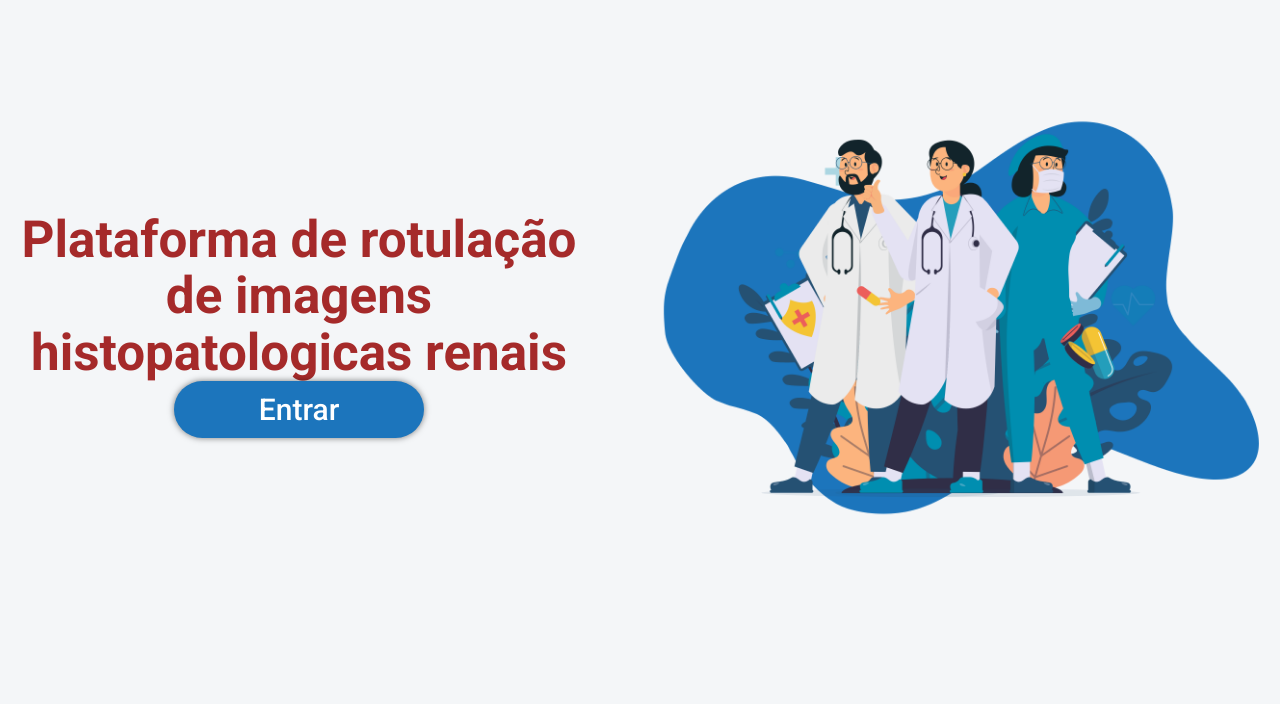
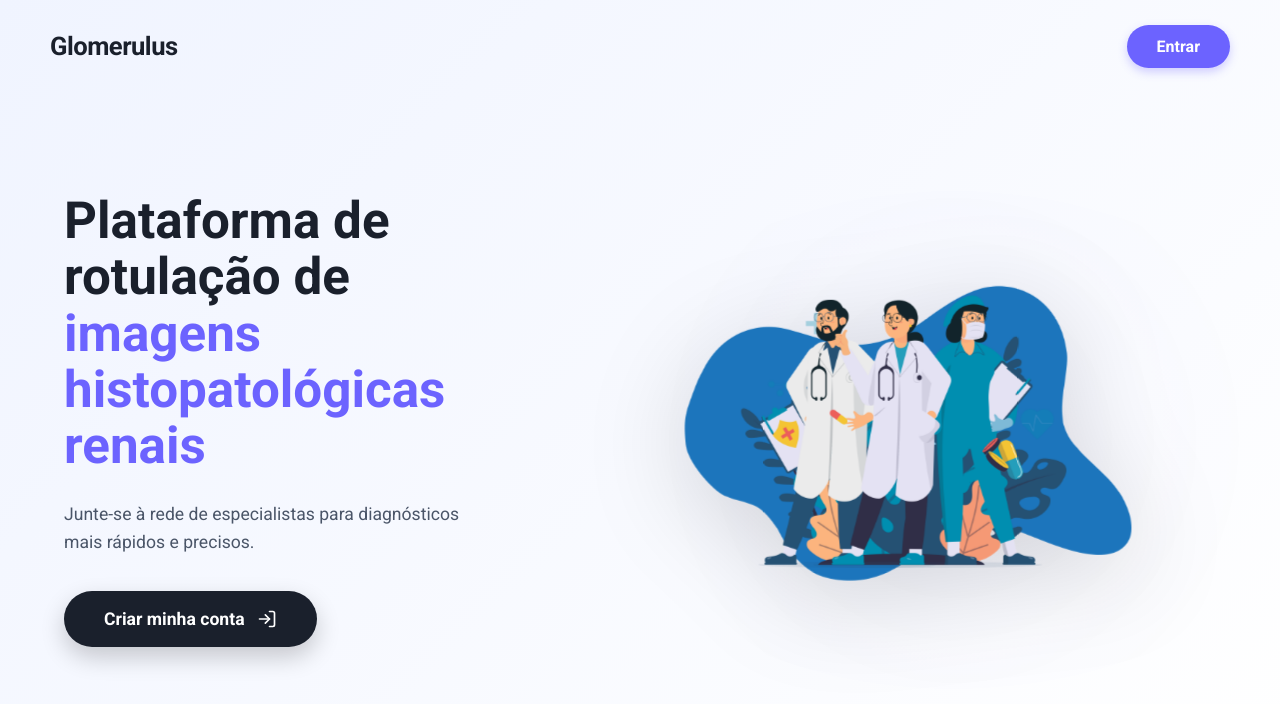
Before and after one commit to CaioBrun0/Glomerulus, a React (Vite) app: page / in a window 1280 px wide. Shown: the top 704 px of the page. Built offline with nearby package versions, Linux system fonts and the light colour scheme.

Commit message:
Modernizando a landingPage

```diff
--- a/src/pages/LandingPage/Landing.css
+++ b/src/pages/LandingPage/Landing.css
@@ -1,67 +1,236 @@
-body {
-  margin: 0;
-  background-color: white;
+/* --- CONFIGURAÇÕES GERAIS --- */
+:root {
+  --primary: #6C63FF;
+  --primary-hover: #5a52d5;
+  --dark-text: #1a202c;
+  --gray-text: #4a5568;
+  --bg-gradient: linear-gradient(135deg, #f0f4ff 0%, #ffffff 100%);
 }
 
-.principal {
+html, body {
+  margin: 0;
+  padding: 0;
+  height: 100%;
+  width: 100%;
+  overflow-x: hidden;
+  background: var(--bg-gradient) no-repeat fixed;
+}
+
+.landing-container {
+  min-height: 100vh;
+  width: 100%;
+  display: flex;
+  flex-direction: column;
+  position: relative;
+}
+
+.blurred {
+  filter: blur(5px);
+  pointer-events: none;
+}
+
+/* --- NAVBAR --- */
+.landing-nav {
+  width: 100%;
+  padding: 25px 50px; /* Mais padding lateral */
   display: flex;
   justify-content: space-between;
   align-items: center;
-  gap: 2rem;
-  color: brown;
-
+  position: absolute;
+  top: 0;
+  left: 0;
+  z-index: 10;
 }
 
-.principal img{
-  width: 100%;
-  max-width: 650px;
-  height: auto;
-
+.logo-text {
+  font-size: 1.6rem;
+  font-weight: 800;
+  color: var(--dark-text);
+  letter-spacing: -0.5px;
 }
 
-
-.text {
-  width: 100%;
-  max-width: 600px;
-  padding: 1rem;
-  text-align: center;
+/* --- BOTÃO ENTRAR (Novo Destaque) --- */
+.btn-nav {
+  /* Agora é SÓLIDO e ROXO, impossível não ver */
+  background-color: var(--primary);
+  color: white;
+  border: none;
+  padding: 12px 30px; /* Um pouco menor que o botão principal, mas visível */
+  border-radius: 30px;
+  font-weight: 700;
+  font-size: 1rem;
+  cursor: pointer;
+  transition: all 0.3s;
+  box-shadow: 0 4px 10px rgba(108, 99, 255, 0.3); /* Sombra roxa */
 }
 
-.text p{
-  font-size: 30px;
-  color: black;
+.btn-nav:hover {
+  transform: translateY(-2px);
+  background-color: var(--primary-hover);
+  box-shadow: 0 6px 15px rgba(108, 99, 255, 0.4);
 }
 
-.button {
-  background-color: #1C75BC;
-  color: white;
-  width: 100%;
-  max-width: 250px;
-  max-height: 60px;
-  border-radius: 30px;
-  font-size: 30px;
-  justify-content: center; /* alinha horizontalmente */
-  align-items: center;     /* alinha verticalmente */
-  padding: 10px 20px;
-  cursor: pointer;
-  box-shadow: 0px 0px 6px rgba(0, 0, 0, 0.5);
+/* --- HERO WRAPPER --- */
+.hero-wrapper {
+    flex: 1;
+    display: flex;
+    align-items: center;
+    justify-content: center;
+    width: 100%;
+    padding: 80px 2% 0 5%; /* Menos padding na direita para a imagem encostar */
+    overflow: visible; /* Permite a imagem vazar se quiser */
 }
 
-.button:hover{
-  opacity: 80%;
-  transform: scale(1.03);
-
+.hero-section {
+  width: 100%;
+  max-width: 1800px; /* Limite bem maior */
+  display: grid;
+  /* MUDANÇA: Texto fica com 35% e Imagem com 65% da tela */
+  grid-template-columns: 0.8fr 1.4fr;
+  align-items: center;
+  gap: 10px;
 }
 
-.blurred {
-  filter: blur(4px);
-  transition: filter 0.3s ease-in-out;
+/* --- TEXTO (Esquerda) --- */
+.hero-content {
+  display: flex;
+  flex-direction: column;
+  align-items: flex-start;
+  z-index: 2;
+  padding-bottom: 40px;
 }
 
-/*Parte debaixo da tela principal*/
+.hero-content h1 {
+  font-family: 'Roboto', sans-serif;
+  font-size: clamp(2.5rem, 4vw, 3.5rem);
+  line-height: 1.1;
+  color: var(--dark-text);
+  margin-bottom: 25px;
+  font-weight: 800;
+}
 
+.highlight {
+  color: var(--primary);
+  display: block;
+}
 
-.segunda-principal img {
+.hero-description {
+  font-size: 1.1rem;
+  color: var(--gray-text);
+  margin-bottom: 35px;
+  max-width: 480px; /* Texto um pouco mais estreito para dar espaço à imagem */
+  line-height: 1.6;
+}
+
+/* BOTÃO PRINCIPAL */
+.hero-buttons {
+  display: flex;
+}
+
+.btn-primary {
+  background-color: var(--dark-text); /* Preto/Cinza escuro para diferenciar do nav */
+  color: white;
+  border: none;
+  padding: 18px 40px;
+  border-radius: 50px;
+  font-size: 1.1rem;
+  font-weight: 700;
+  cursor: pointer;
+  display: flex;
+  align-items: center;
+  gap: 12px;
+  box-shadow: 0 10px 25px rgba(0, 0, 0, 0.2);
+  transition: transform 0.2s, box-shadow 0.2s;
+}
+
+.btn-primary:hover {
+  transform: translateY(-4px) scale(1.02);
+  background-color: black;
+}
+
+/* --- IMAGEM (Direita - SUPER SIZE) --- */
+.hero-image-wrapper {
+  position: relative;
+  display: flex;
+  justify-content: center; /* Alinha a direita */
+  align-items: center;
   width: 100%;
-  background-color: transparent;
+  height: 100%;
 }
+
+.blob {
+  position: absolute;
+  width: 100%; /* Blob gigante */
+  height: 100%;
+  right: -10%; /* Deslocado para direita */
+  background: radial-gradient(circle, rgba(108, 99, 255, 0.06) 0%, rgba(255,255,255,0) 70%);
+  z-index: 0;
+  border-radius: 50%;
+  animation: pulse 5s ease-in-out infinite;
+}
+
+.landing-hero-img {
+  width: 65%; /* Aumenta além do container (Zoom In) */
+  max-width: 1100px; /* Limite gigante */
+  height: auto;
+  object-fit: contain;
+  position: relative;
+  z-index: 1;
+  filter: drop-shadow(0 20px 50px rgba(0,0,0,0.15));
+  animation: float 6s ease-in-out infinite;
+
+  /* Puxa a imagem para a direita para criar um visual imersivo */
+  transform: translateX(5%);
+}
+
+/* ANIMAÇÕES */
+@keyframes float {
+  0%, 100% { transform: translateY(0) translateX(5%); } /* Mantém o translateX */
+  50% { transform: translateY(-20px) translateX(5%); }
+}
+
+@keyframes pulse {
+  0%, 100% { transform: scale(1); opacity: 0.5; }
+  50% { transform: scale(1.1); opacity: 1; }
+}
+
+/* --- RESPONSIVIDADE --- */
+@media (max-width: 1200px) {
+    /* Ajuste para telas médias */
+    .landing-hero-img { width: 100%; transform: none; }
+    @keyframes float {
+        0%, 100% { transform: translateY(0); }
+        50% { transform: translateY(-15px); }
+    }
+}
+
+@media (max-width: 1024px) {
+  .landing-nav { padding: 20px; }
+
+  .hero-section {
+    grid-template-columns: 1fr;
+    text-align: center;
+    gap: 40px;
+    margin-top: 40px;
+  }
+
+  .hero-content {
+    align-items: center;
+    order: 2;
+  }
+
+  .hero-description { margin: 0 auto 30px auto; }
+
+  .hero-image-wrapper { order: 1; }
+
+  .landing-hero-img {
+    max-width: 90%;
+    margin-right: 0;
+  }
+}
+
+@media (max-width: 480px) {
+  .landing-hero-img { max-width: 100%; }
+  .btn-primary { width: 100%; justify-content: center; }
+  .logo-text { font-size: 1.3rem; }
+}
--- a/src/pages/LandingPage/Landing.jsx
+++ b/src/pages/LandingPage/Landing.jsx
@@ -1,8 +1,8 @@
 import { useState } from "react";
 import Login from '../Login/Login.jsx';
 import Register from '../Register/Register.jsx';
-import Imagem from '../../assets/Medicos-tela-principal.png'
-import './Landing.css'
+import Imagem from '../../assets/Medicos-tela-principal.png';
+import './Landing.css';
 
 function Landing() {
   const [modalOpen, setModalOpen] = useState(false);
@@ -10,16 +10,55 @@ function Landing() {
 
   return (
     <>
-      <div className={`principal ${modalOpen ? 'blurred' : ''}`}>
-        <div className='text'>
-          <h1>Plataforma de rotulação de imagens histopatologicas renais</h1>
-          <button className='button' onClick={() => setModalOpen(true)}>Entrar</button>
+      <div className={`landing-container ${modalOpen || modalRegisterOpen ? 'blurred' : ''}`}>
+
+        {/* Navbar: Apenas Logo e Botão Entrar */}
+        <nav className="landing-nav">
+          <div className="logo-area">
+            <span className="logo-text">Glomerulus</span>
           </div>
-        <img src={Imagem} alt="" />
+          <button className="btn-nav" onClick={() => setModalOpen(true)}>
+            Entrar
+          </button>
+        </nav>
+
+        {/* Hero Wrapper */}
+        <div className="hero-wrapper">
+            <header className="hero-section">
+
+            {/* Coluna Texto (35% da tela) */}
+            <div className="hero-content">
+                <h1>
+                  Plataforma de rotulação de <br />
+                  <span className="highlight">imagens histopatológicas renais</span>
+                </h1>
+
+                <p className="hero-description">
+                  Junte-se à rede de especialistas para diagnósticos mais rápidos e precisos.
+                </p>
+
+                <div className="hero-buttons">
+                  {/* ÚNICO BOTÃO PRINCIPAL: CRIAR CONTA */}
+                  <button className="btn-primary" onClick={() => setModalRegisterOpen(true)}>
+                      Criar minha conta
+                      <svg width="20" height="20" viewBox="0 0 24 24" fill="none" stroke="currentColor" strokeWidth="2" strokeLinecap="round" strokeLinejoin="round"><path d="M15 3h4a2 2 0 0 1 2 2v14a2 2 0 0 1-2 2h-4"/><polyline points="10 17 15 12 10 7"/><line x1="15" y1="12" x2="3" y2="12"/></svg>
+                  </button>
+                </div>
             </div>
 
+            {/* Coluna Imagem (65% da tela - GIGANTE) */}
+            <div className="hero-image-wrapper">
+                <div className="blob"></div>
+                <img src={Imagem} alt="Médicos analisando" className="landing-hero-img" />
+            </div>
 
-      <Login isOpen={modalOpen}
+            </header>
+        </div>
+      </div>
+
+      {/* --- MODAIS --- */}
+      <Login
+        isOpen={modalOpen}
         onClose={() => setModalOpen(false)}
         onOpenRegister={() => {
           setModalOpen(false);
@@ -32,9 +71,8 @@ function Landing() {
         onClose={() => setModalRegisterOpen(false)}
         onOpenLogin={() => setModalOpen(true)}
       />
-
     </>
   );
 }
 
-export default Landing
+export default Landing;
```
Lines whose indentation alone changed are shown as unchanged.
